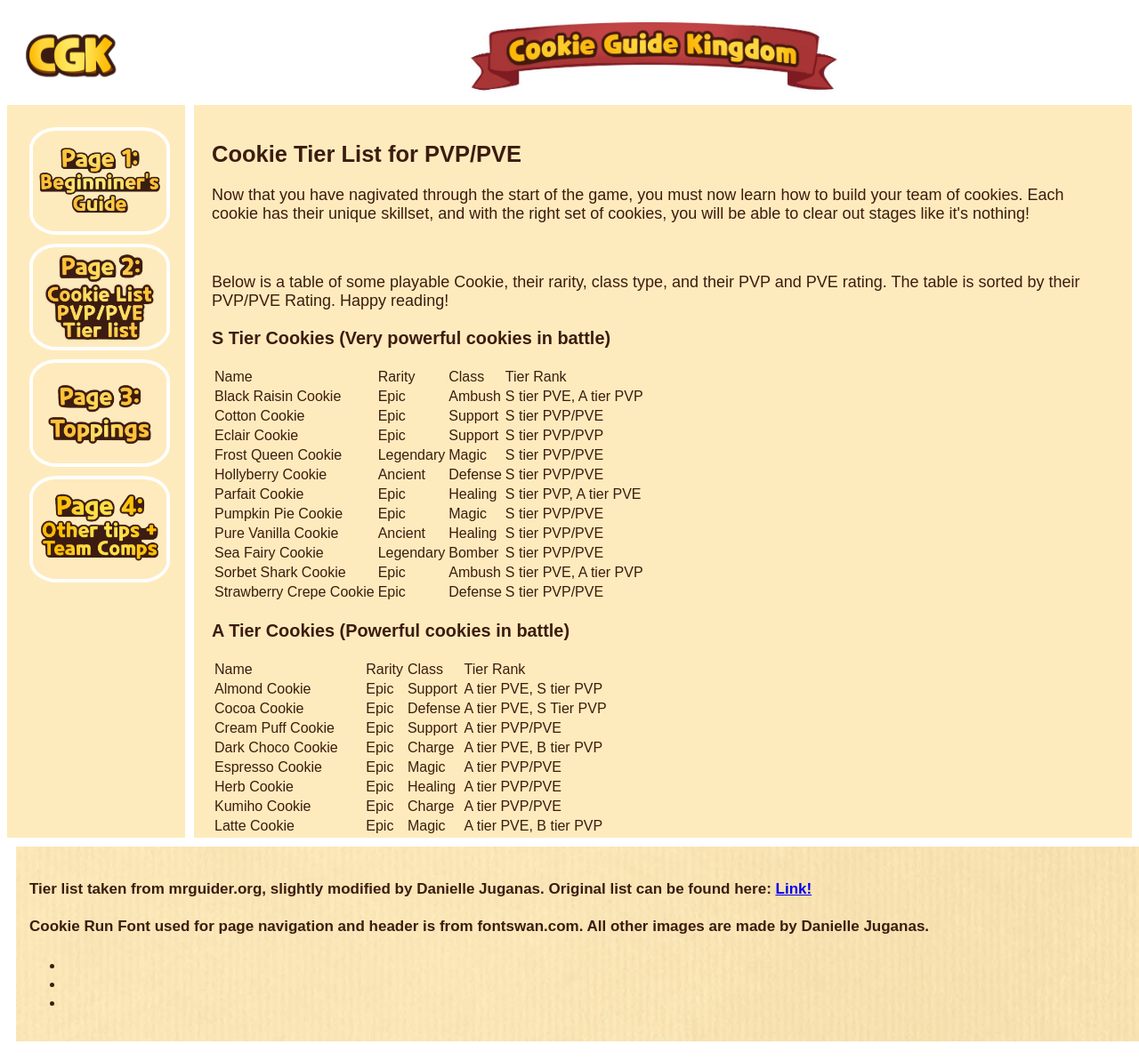
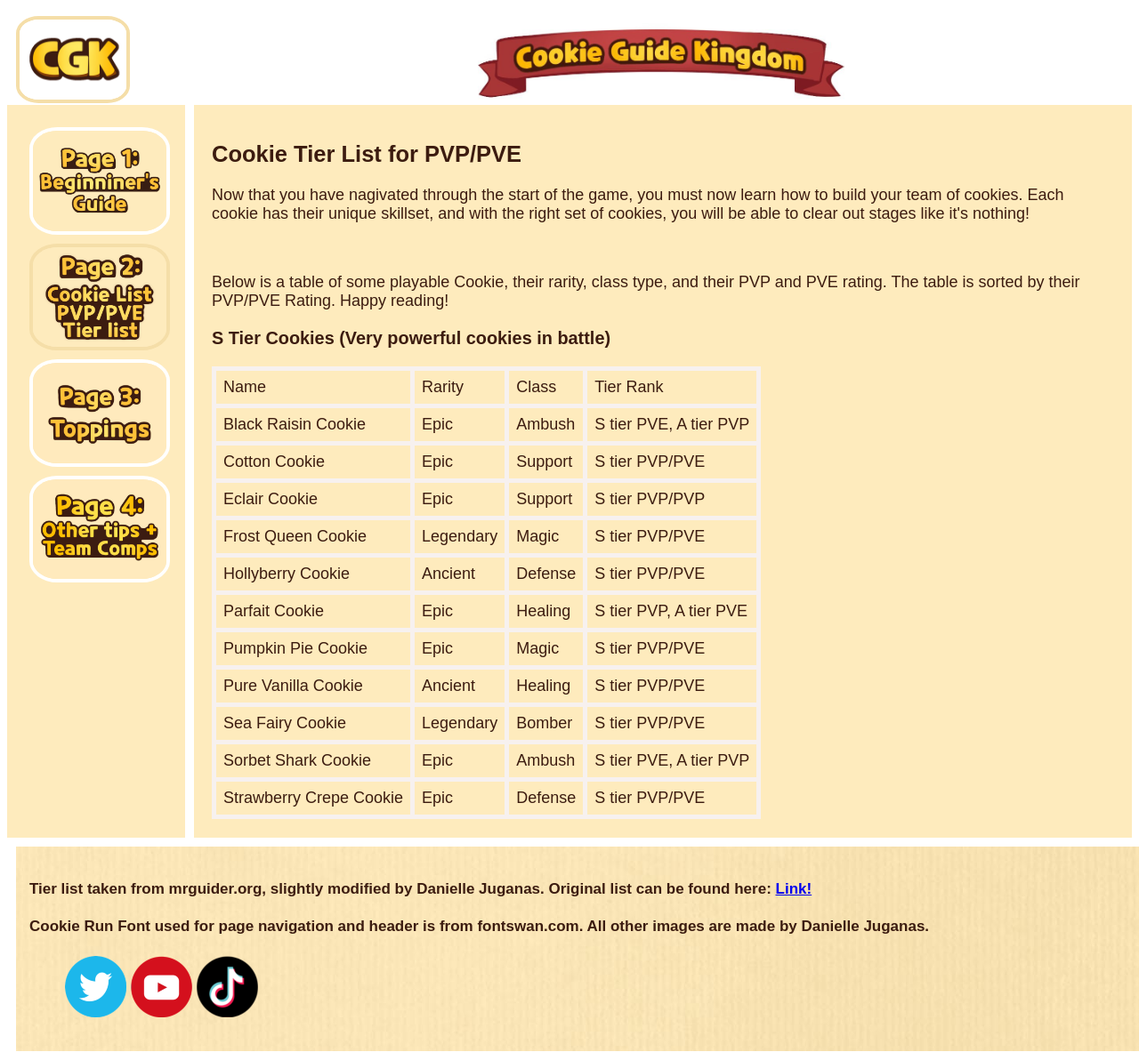
Before and after one commit to Nielle-J/2QProjBerylliumJuganas, a plain HTML site: page htdocs/page2.html in a window 1280 px wide. Shown: the top 1192 px of the page at 89% size. Drawn offline with Linux system fonts and the light colour scheme.

Commit message:
Add files via upload

```diff
--- a/css/style.css
+++ b/css/style.css
@@ -14,6 +14,15 @@
     height: 90px;
   /*makes the header stay in the middle, but theres the weird thing of it
     going to the bottom when the tab is too small. Not sure how to fix that since overflows don't work*/
+}
+
+header img.MainMenuIcon{
+    border: 4px solid white;
+    border-radius: 20%;
+    animation-name: navIMGanimation;
+    animation-duration: 2s;
+    animation-iteration-count: infinite;
+    animation-direction: alternate-reverse;
 }
 
 footer{
@@ -48,6 +57,18 @@
 
 }
 
+@keyframes navIMGanimation{
+    25% {border:4px solid white}
+    100% {border: 4px solid #eec668}
+}
+
+nav img.YouAreHere{
+    animation-name: navIMGanimation;
+    animation-duration: 2s;
+    animation-iteration-count: infinite;
+    animation-direction: alternate-reverse;
+}
+
 section{
     overflow: auto;
     padding: 20px;
@@ -69,7 +90,12 @@
     margin: 30px; /*For the screenlayout image*/
 }
 
-
+img.page3{
+    float: left;
+    border: 4px solid white;
+    height: 25%;
+    margin: 20px; /*For the topping image*/
+}
 
 body{
     font-family: sans-serif;
@@ -78,7 +104,58 @@
     font: Helvetica;
 }
 
-p, ul, ol{
+p, ul, ol, table{
     font-size: 18px;
                     /* for better readability*/
 }
+
+table, th, td {
+    border: 5px solid rgb(247, 241, 239);
+    border-collapse: collapse;
+    padding: 8px;
+  }
+
+#Socmed{
+    list-style: none;
+    position: relative;
+
+}
+
+#Socmed li, #Socmed a{
+    height: 69px;
+    width: 69px;
+    display: inline-block;
+}
+
+#Twitter{
+    left:0%;
+    width: 69px;
+    height: 69px;
+    background: url('../images/socmedicons.PNG') 0 0;
+}
+
+#Youtube{
+    left: 69px;
+    width: 69px;
+    height: 69px;
+    background: url('../images/socmedicons.PNG') -69px 0;
+}
+
+#Tiktok{
+    left: 138px;
+    width: 69px;
+    height: 69px;
+    background: url('../images/socmedicons.PNG') -138px 0;
+}
+
+#Twitter a:hover{
+    background: url('../images/socmedicons.PNG') 0 -69px;
+}
+
+#Youtube a:hover{
+    background: url('../images/socmedicons.PNG') -69px -69px;
+}
+
+#Tiktok a:hover{
+    background: url('../images/socmedicons.PNG') -138px -69px;
+}
```
